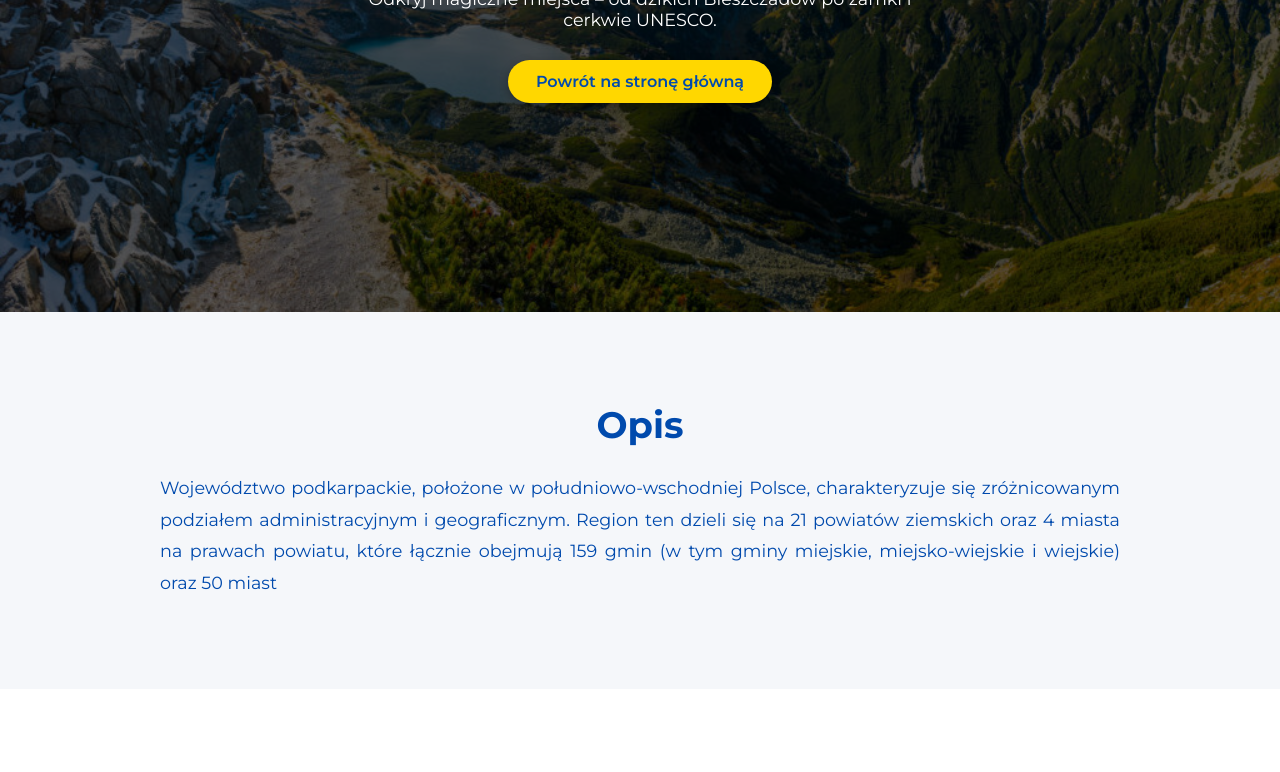
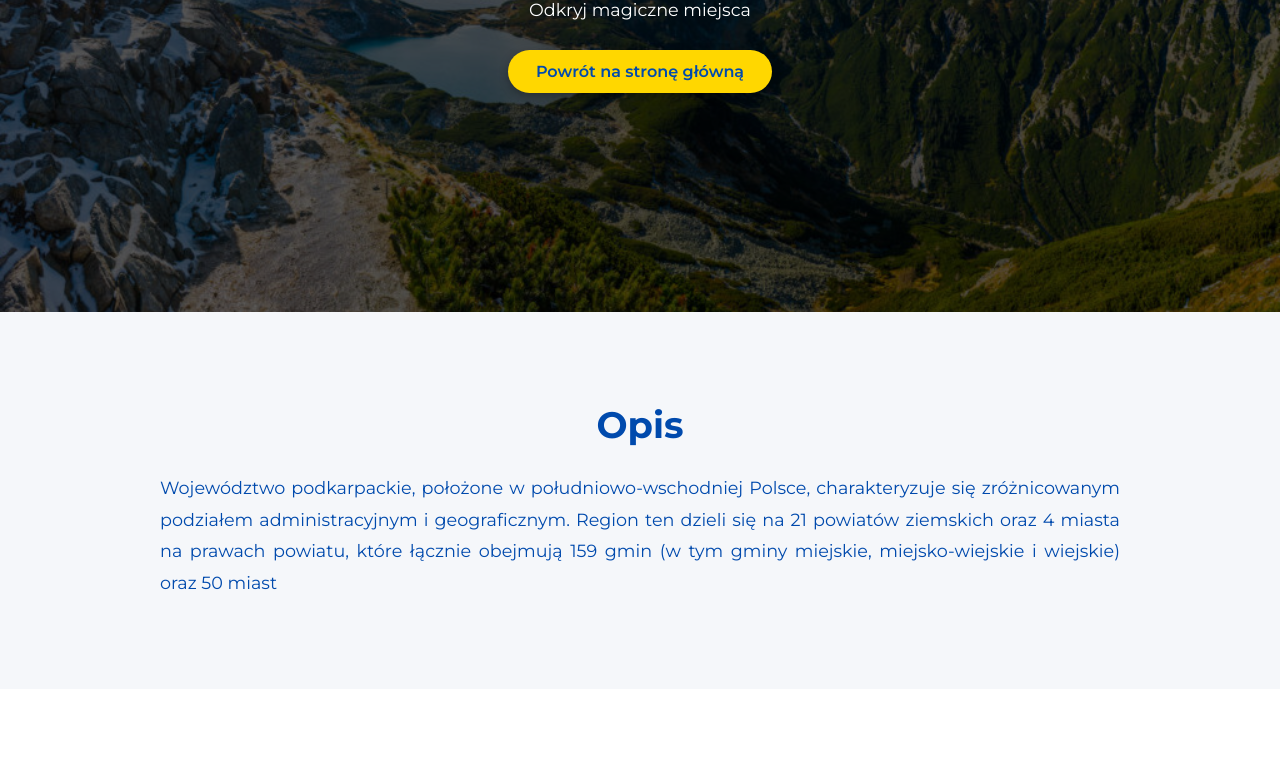
Before and after one commit to gitszymon1/Projekt-region-Podkarpacie, a plain HTML site: page Miasta i gminy.html in a window 1280 px wide. Shown: the part 328-1100 px from the top of the page. Drawn offline with Linux system fonts and the light colour scheme.

Commit message:
Update Miasta i gminy.html

```diff
--- a/Miasta i gminy.html
+++ b/Miasta i gminy.html
@@ -121,7 +121,7 @@ footer {
 <div class="hero-text">
 <h1>Miasta i gminy</h1>
 <h3>Kraina natury, historii i przygody</h3>
-<p>Odkryj magiczne miejsca – od dzikich Bieszczadów po zamki i cerkwie UNESCO.</p>
+<p>Odkryj magiczne miejsca</p>
 <a href="index.html" class="btn">Powrót na stronę główną</a>
 </div>
 </header>
@@ -251,4 +251,5 @@ footer {
     &copy; 2025 Województwo Podkarpackie. Wszelkie prawa zastrzeżone.
 </footer>
 </body>
+
 </html>
```
